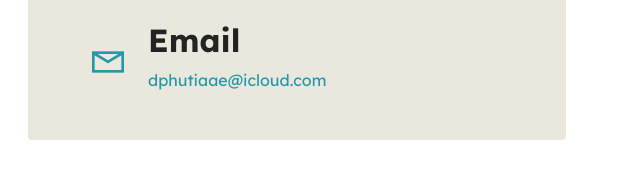
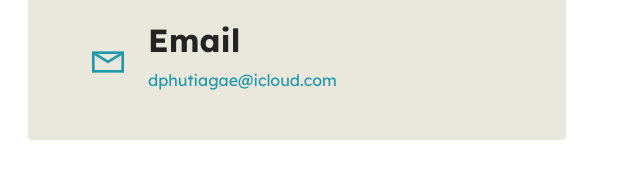
Before and after one commit to danielp-crypto/portfolio, a plain HTML site: page index.html in a window 1280 px wide. Shown: the part 5081-5259 px from the top of the page, 628-1268 px from the left. Drawn offline with Linux system fonts and the light colour scheme.

Commit message:
fix email address typo

```diff
--- a/index.html
+++ b/index.html
@@ -497,7 +497,7 @@
                         <h6 class="card-title mbr-fonts-style mb-1 display-5">
                             <strong>Email</strong>
                         </h6>
-                        <p class="mbr-text mbr-fonts-style display-7"><a href="mailto:dphutiagae@icloud.com?subject=new%20customer%20inquiries" class="text-primary">dphutiaae@icloud.com</a>
+                        <p class="mbr-text mbr-fonts-style display-7"><a href="mailto:dphutiagae@icloud.com?subject=new%20customer%20inquiries" class="text-primary">dphutiagae@icloud.com</a>
                         </p>
                     </div>
                 </div>
```
